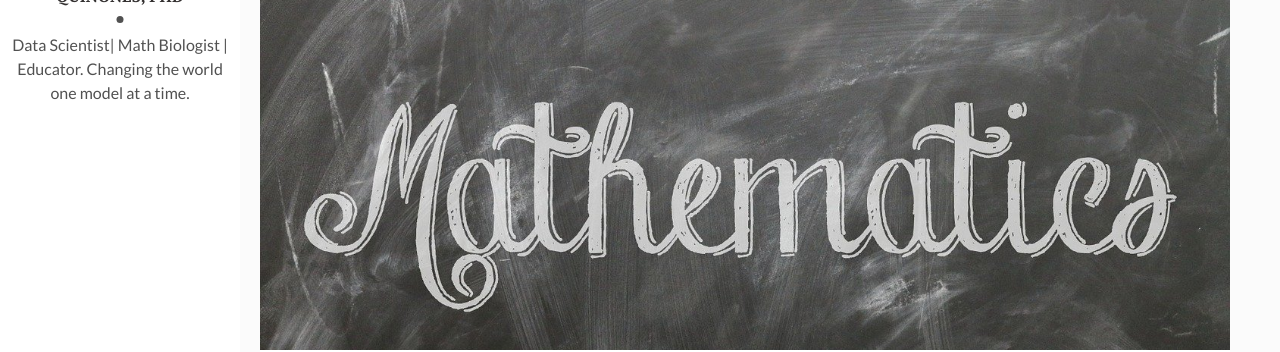
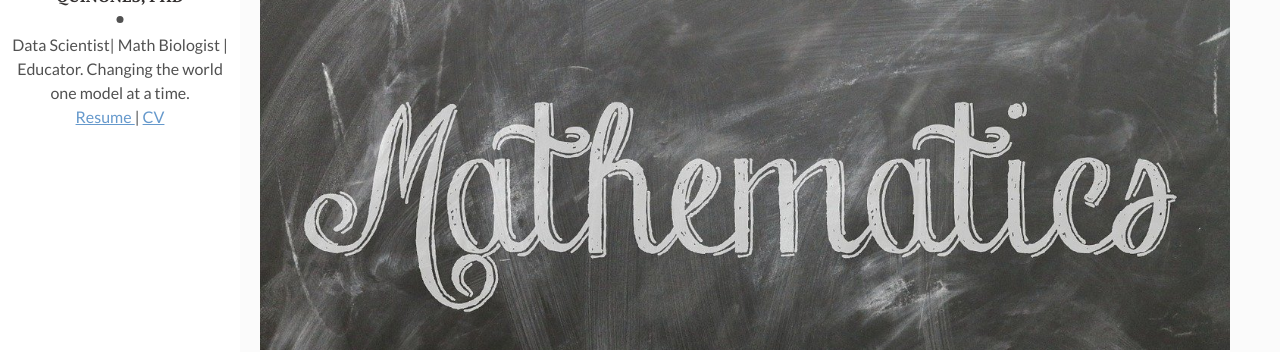
Before and after one commit to vriveraq/vriveraq.github.io, a Jekyll site: the page built from _posts/2019-12-04-teaching-outreach-and-research.markdown, in a window 1280 px wide. Shown: the part 170-522 px from the top of the page. Built offline with Jekyll 4.4.1, drawn with Linux system fonts in a browser that asks for light colours.

Commit message:
add resume and cv

```diff
--- a/_config.yml
+++ b/_config.yml
@@ -13,7 +13,7 @@ site-twitter:  #if your site has a twitter account, enter it here
 # Author Settings
 author: Vanessa Rivera-Qui&ntilde;ones, PhD # add your name
 author-img: vriveraq_photo.jpg # add your photo
-about-author: Data Scientist| Math Biologist | Educator. Changing the world one model at a time.   # add description
+about-author: Data Scientist| Math Biologist | Educator. Changing the world one model at a time. <br> <a href="assets/docs/VRiveraQuinones_DataScientist_Resume.pdf" > Resume </a> | <a href="assets/docs/VRiveraQuinones_DataScientist_CV.pdf" > CV </a>  # add description
 social-twitter: MissVRiveraQ # add your Twitter handle
 social-facebook: # add your Facebook handle
 social-github: vriveraq # add your Github handle
```
